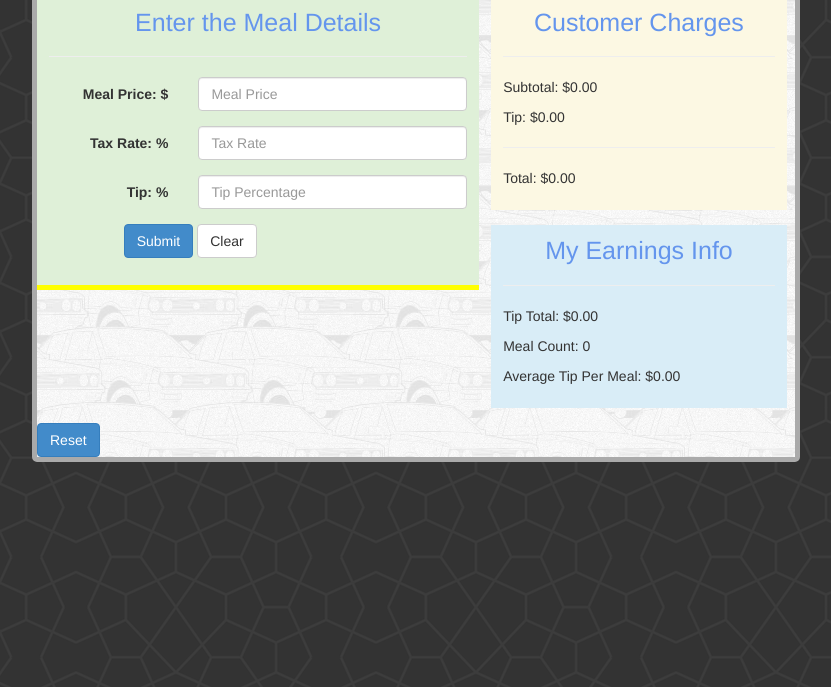
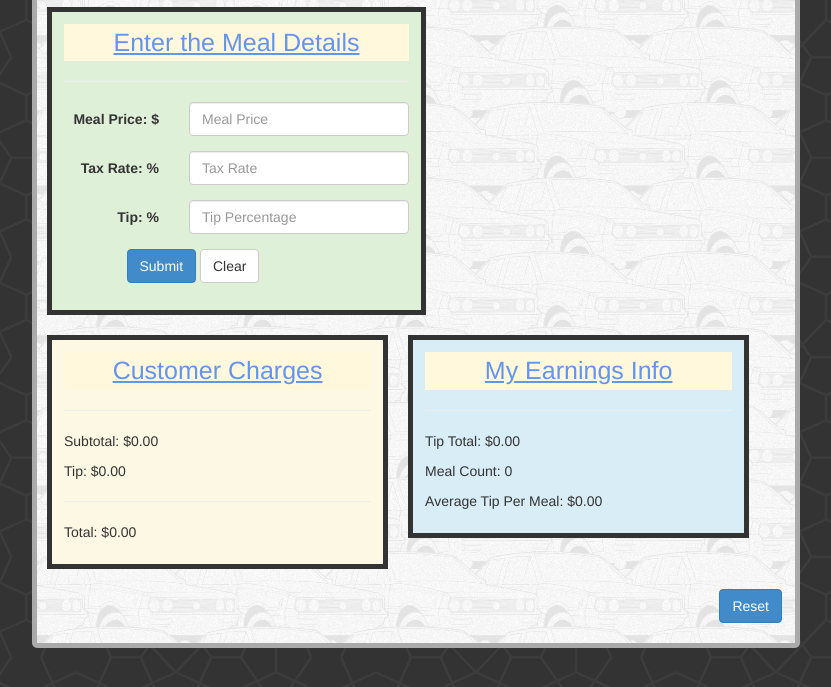
Before and after one commit to bhadreshpatel88/bhadreshpatel88.github.io, a plain HTML site: page waitstaff-calculator.html in a window 1280 px wide. Shown: the part 93-780 px from the top of the page, without its empty margins (224-1055 px from the left). Drawn offline with Linux system fonts and the light colour scheme.

Commit message:
style changes for waitstaff calculator

```diff
--- a/css/styles.css
+++ b/css/styles.css
@@ -44,8 +44,8 @@ body {
 ============================================*/
 .waitstaff-calc { background: url('../img/congruent_outline.png'); }
 .waitstaff-calc .wrapper { border: 5px solid #aaa; border-radius: 5px; background: url('../img/polonez_car.png');}
-.waitstaff-calc .meal-details, .waitstaff-calc .customer-charges, .waitstaff-calc .earnings-info { padding: 12px; margin-bottom: 15px; }
-.waitstaff-calc .meal-details { margin-right: 12px; border-bottom: 5px solid yellow; }
+.waitstaff-calc .meal-details, .waitstaff-calc .customer-charges, .waitstaff-calc .earnings-info { padding: 12px; border: 5px solid #333; margin: 10px; }
 .waitstaff-calc .waitstaff-h1 { background-color: lightblue; margin: 0; padding: 10px; text-align: center; border-bottom: 5px solid green; }
-.waitstaff-calc .col-md-4 { width: 39%; }
-.waitstaff-calc h2 { font-size: 25px; color: cornflowerblue; margin-top: 0; text-align: center; }
+.waitstaff-calc .col-md-4 { width: 45%; }
+.waitstaff-calc h2 { font-size: 25px; color: cornflowerblue; margin-top: 0; text-align: center; text-decoration: underline; background-color: cornsilk; padding: 5px; }
+.waitstaff-calc .reset { margin: 10px 13px 20px 0; }
--- a/waitstaff-calculator.html
+++ b/waitstaff-calculator.html
@@ -8,12 +8,12 @@
 </head>
 <body class="waitstaff-calc" ng-controller="waitStaffCtrl">
 
-	<div class="wrapper">
+	<div class="wrapper clearfix">
 
 		<h1 class="waitstaff-h1">Waitstaff Calculator</h1>
 
 		<div class="clearfix">
-			<div class="meal-details bg-success col-md-7 pull-left">
+			<div class="meal-details bg-success col-md-6 pull-left">
 				<h2>Enter the Meal Details</h2>
 				<hr>
 				<form class="form-horizontal" role="form" name="waitstaff" ng-submit="submit()">
@@ -62,7 +62,9 @@
 			</div> <!-- end earnings-info -->
 		</div>
 
-		<button type="reset" class="btn btn-primary" ng-click="reset()">Reset</button>
+		<div class="pull-right clearfix">
+			<button type="reset" class="btn btn-primary reset" ng-click="reset()">Reset</button>
+		</div>
 
 	</div> <!-- end wrapper -->
 
```
